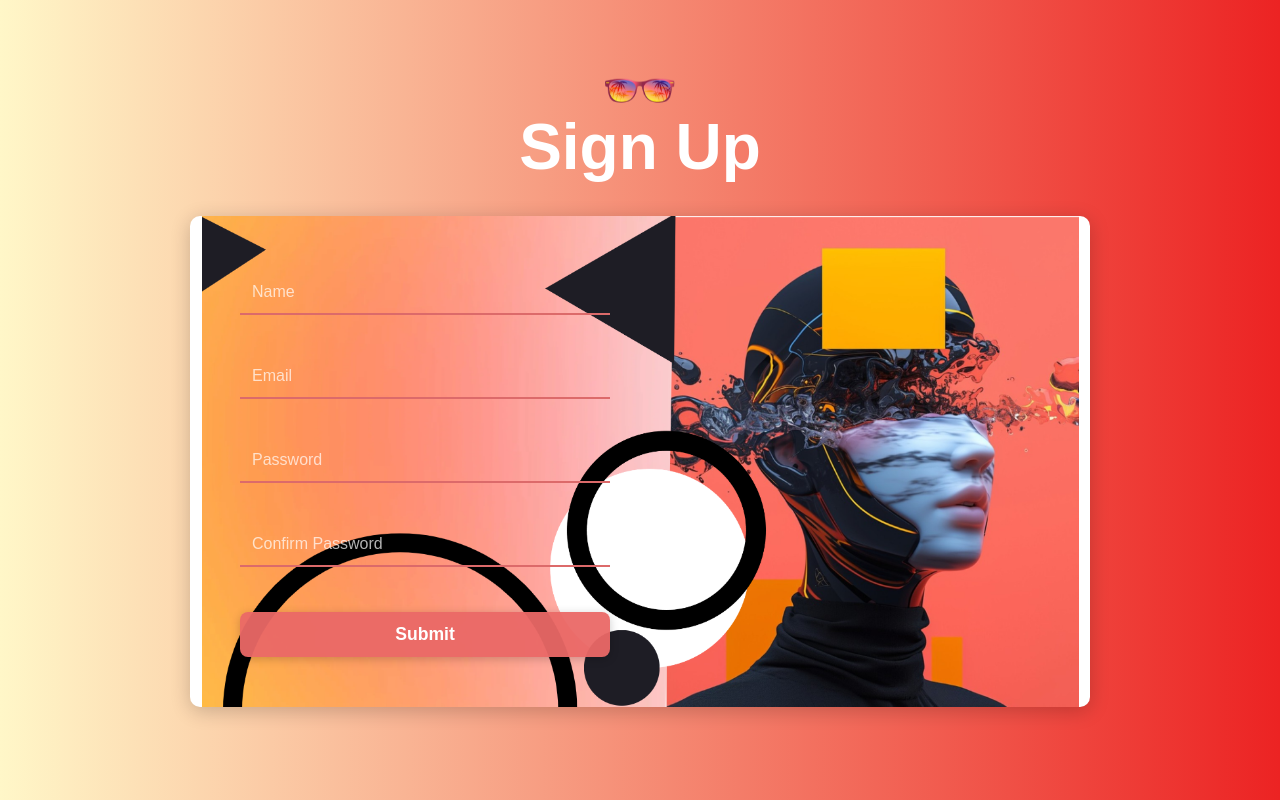
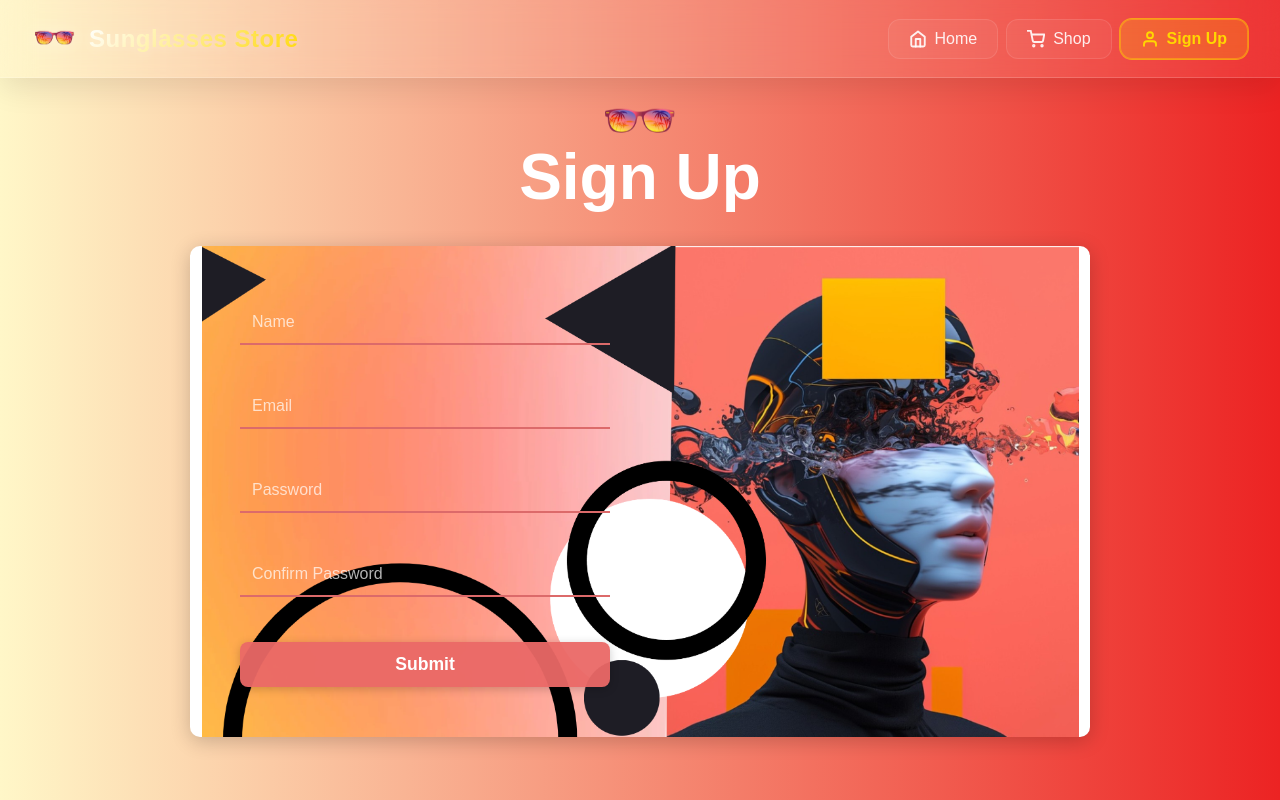
Before and after one commit to AnshMeshram/Sunglasses-Store, a React (Create React App) app: page /signup in a window 1280 px wide. Shown: the top 800 px of the page. Built offline with nearby package versions, Linux system fonts and the light colour scheme.

Commit message:
Add Signup Navigation Component with Styling and Adjust Signup Container Layout

```diff
--- a/src/Signup/Signup.css
+++ b/src/Signup/Signup.css
@@ -8,13 +8,16 @@
 .signupContainer {
     min-height: 100vh;
     margin: 0;
+    padding-top: 80px; /* Space for fixed navbar */
     background-image: linear-gradient(to right, #fff7c8 0%, #ec2323 100%);
     display: flex;
     flex-direction: column;
     justify-content: center;
     align-items: center;
     font-family: Arial, sans-serif;
-    padding: 20px;
+    padding-bottom: 20px;
+    padding-left: 20px;
+    padding-right: 20px;
 }
 
 /* Header wrapper */
@@ -178,7 +181,7 @@
 
 @media (max-width: 600px) {
     .signupContainer {
-        padding: 15px;
+        padding: 80px 15px 15px 15px;
     }
 
     .signupContainer h2 {
--- a/src/Signup/Signup.js
+++ b/src/Signup/Signup.js
@@ -2,6 +2,7 @@ import { useState } from "react";
 import logo from './logo.png'; // Relative path to the logo
 import './Signup.css'
 import Footer from "../components/Footer";
+import SignupNav from "./SignupNav";
 
 function Main() {
   const [username, setUsername] = useState("");
@@ -73,6 +74,7 @@ function Main() {
 
   return (
     <>
+      <SignupNav />
       <div className="signupContainer">
         <div className="header">
           <img src={logo} alt="Logo" className="logo" />
--- /dev/null
+++ b/src/Signup/SignupNav.css
@@ -0,0 +1,221 @@
+/* Signup Navbar Styles */
+.signup-nav {
+  position: fixed;
+  top: 0;
+  left: 0;
+  right: 0;
+  z-index: 1000;
+  background: rgba(255, 255, 255, 0.08);
+  backdrop-filter: blur(16px);
+  -webkit-backdrop-filter: blur(16px);
+  border-bottom: 1px solid rgba(255, 255, 255, 0.18);
+  box-shadow: 0 8px 32px rgba(0, 0, 0, 0.1);
+  padding: 0;
+  animation: slideDown 0.6s ease-out;
+}
+
+@keyframes slideDown {
+  from {
+    transform: translateY(-100%);
+    opacity: 0;
+  }
+  to {
+    transform: translateY(0);
+    opacity: 1;
+  }
+}
+
+.signup-nav-container {
+  max-width: 1400px;
+  margin: 0 auto;
+  display: flex;
+  justify-content: space-between;
+  align-items: center;
+  padding: 1rem 2rem;
+}
+
+/* Logo Section */
+.signup-nav-logo {
+  display: flex;
+  align-items: center;
+  gap: 12px;
+  text-decoration: none;
+  transition: transform 0.3s ease;
+}
+
+.signup-nav-logo:hover {
+  transform: scale(1.05);
+}
+
+.signup-nav-logo-img {
+  width: 45px;
+  height: 45px;
+  object-fit: contain;
+  filter: drop-shadow(0 2px 8px rgba(255, 255, 255, 0.3));
+  animation: float 3s ease-in-out infinite;
+}
+
+@keyframes float {
+  0%, 100% {
+    transform: translateY(0px);
+  }
+  50% {
+    transform: translateY(-8px);
+  }
+}
+
+.signup-nav-brand {
+  font-size: 1.5rem;
+  font-weight: 700;
+  background: linear-gradient(135deg, #ffffff 0%, #ffd700 100%);
+  -webkit-background-clip: text;
+  background-clip: text;
+  -webkit-text-fill-color: transparent;
+  text-shadow: 0 2px 10px rgba(255, 255, 255, 0.2);
+  letter-spacing: 0.5px;
+}
+
+/* Navigation Links */
+.signup-nav-links {
+  display: flex;
+  gap: 8px;
+  align-items: center;
+}
+
+.signup-nav-link {
+  display: flex;
+  align-items: center;
+  gap: 8px;
+  padding: 10px 20px;
+  color: rgba(255, 255, 255, 0.9);
+  text-decoration: none;
+  font-size: 1rem;
+  font-weight: 500;
+  border-radius: 12px;
+  background: rgba(255, 255, 255, 0.05);
+  border: 1px solid rgba(255, 255, 255, 0.1);
+  transition: all 0.3s ease;
+  position: relative;
+  overflow: hidden;
+}
+
+.signup-nav-link::before {
+  content: '';
+  position: absolute;
+  top: 0;
+  left: -100%;
+  width: 100%;
+  height: 100%;
+  background: linear-gradient(90deg, transparent, rgba(255, 255, 255, 0.2), transparent);
+  transition: left 0.5s ease;
+}
+
+.signup-nav-link:hover::before {
+  left: 100%;
+}
+
+.signup-nav-link:hover {
+  background: rgba(255, 255, 255, 0.15);
+  border-color: rgba(255, 255, 255, 0.3);
+  transform: translateY(-2px);
+  box-shadow: 0 4px 15px rgba(255, 255, 255, 0.2);
+  color: #ffffff;
+}
+
+.signup-nav-link.active {
+  background: rgba(255, 215, 0, 0.2);
+  border-color: rgba(255, 215, 0, 0.4);
+  color: #ffd700;
+  font-weight: 600;
+}
+
+.signup-nav-link.active:hover {
+  background: rgba(255, 215, 0, 0.3);
+  border-color: rgba(255, 215, 0, 0.5);
+}
+
+.signup-nav-link svg {
+  width: 18px;
+  height: 18px;
+  stroke-width: 2.5;
+  transition: transform 0.3s ease;
+}
+
+.signup-nav-link:hover svg {
+  transform: scale(1.15);
+}
+
+/* Responsive Design */
+@media (max-width: 768px) {
+  .signup-nav-container {
+    padding: 0.8rem 1.5rem;
+  }
+
+  .signup-nav-brand {
+    font-size: 1.2rem;
+  }
+
+  .signup-nav-logo-img {
+    width: 38px;
+    height: 38px;
+  }
+
+  .signup-nav-links {
+    gap: 6px;
+  }
+
+  .signup-nav-link {
+    padding: 8px 14px;
+    font-size: 0.9rem;
+  }
+
+  .signup-nav-link span {
+    display: none;
+  }
+
+  .signup-nav-link svg {
+    margin: 0;
+  }
+}
+
+@media (max-width: 480px) {
+  .signup-nav-container {
+    padding: 0.6rem 1rem;
+  }
+
+  .signup-nav-brand {
+    font-size: 1rem;
+  }
+
+  .signup-nav-logo-img {
+    width: 32px;
+    height: 32px;
+  }
+
+  .signup-nav-links {
+    gap: 4px;
+  }
+
+  .signup-nav-link {
+    padding: 6px 10px;
+  }
+
+  .signup-nav-link svg {
+    width: 16px;
+    height: 16px;
+  }
+}
+
+/* Animation for active link indicator */
+@keyframes pulse {
+  0%, 100% {
+    box-shadow: 0 0 0 0 rgba(255, 215, 0, 0.7);
+  }
+  50% {
+    box-shadow: 0 0 0 8px rgba(255, 215, 0, 0);
+  }
+}
+
+.signup-nav-link.active {
+  animation: pulse 2s infinite;
+}
--- /dev/null
+++ b/src/Signup/SignupNav.js
@@ -0,0 +1,48 @@
+import React from 'react';
+import { Link } from 'react-router-dom';
+import logo from './logo.png';
+import './SignupNav.css';
+
+function SignupNav() {
+  return (
+    <nav className="signup-nav">
+      <div className="signup-nav-container">
+        {/* Logo Section */}
+        <Link to="/" className="signup-nav-logo">
+          <img src={logo} alt="Sunglasses Store" className="signup-nav-logo-img" />
+          <span className="signup-nav-brand">Sunglasses Store</span>
+        </Link>
+
+        {/* Navigation Links */}
+        <div className="signup-nav-links">
+          <Link to="/" className="signup-nav-link">
+            <svg width="18" height="18" viewBox="0 0 24 24" fill="none" stroke="currentColor" strokeWidth="2" strokeLinecap="round" strokeLinejoin="round">
+              <path d="M3 9l9-7 9 7v11a2 2 0 0 1-2 2H5a2 2 0 0 1-2-2z"></path>
+              <polyline points="9 22 9 12 15 12 15 22"></polyline>
+            </svg>
+            <span>Home</span>
+          </Link>
+
+          <Link to="/" className="signup-nav-link">
+            <svg width="18" height="18" viewBox="0 0 24 24" fill="none" stroke="currentColor" strokeWidth="2" strokeLinecap="round" strokeLinejoin="round">
+              <circle cx="9" cy="21" r="1"></circle>
+              <circle cx="20" cy="21" r="1"></circle>
+              <path d="M1 1h4l2.68 13.39a2 2 0 0 0 2 1.61h9.72a2 2 0 0 0 2-1.61L23 6H6"></path>
+            </svg>
+            <span>Shop</span>
+          </Link>
+
+          <Link to="/signup" className="signup-nav-link active">
+            <svg width="18" height="18" viewBox="0 0 24 24" fill="none" stroke="currentColor" strokeWidth="2" strokeLinecap="round" strokeLinejoin="round">
+              <path d="M20 21v-2a4 4 0 0 0-4-4H8a4 4 0 0 0-4 4v2"></path>
+              <circle cx="12" cy="7" r="4"></circle>
+            </svg>
+            <span>Sign Up</span>
+          </Link>
+        </div>
+      </div>
+    </nav>
+  );
+}
+
+export default SignupNav;
```
